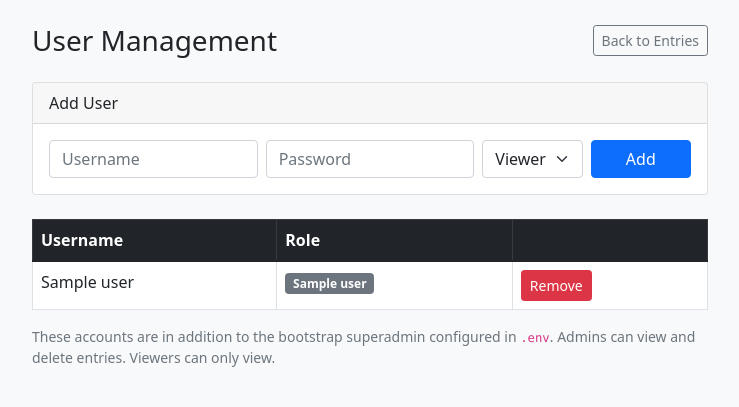
After one commit to tmdinosaurcenter/kiosk-guestbook, a Flask app: template templates/admin_users.html in a window 1280 px wide. The commit adds this page. Shown: the top 407 px of the page, without its empty margins (270-1009 px from the left). Run offline with Flask 3, Linux system fonts and the light colour scheme; the template is opened without the code that fills it: most values are stand-ins (such as "Sample title", 1, 10 or a date in 2020).

Commit message:
Add role-based admin access with DB-backed user management

```diff
--- a/app.py
+++ b/app.py
@@ -1,7 +1,8 @@
-from flask import Flask, render_template, request, redirect, url_for, jsonify, abort, Response
+from flask import Flask, render_template, request, redirect, url_for, jsonify, abort, Response, g
 from flask_limiter import Limiter
 from flask_limiter.util import get_remote_address
 from email_validator import validate_email, EmailNotValidError
+from werkzeug.security import generate_password_hash, check_password_hash
 from functools import wraps
 import sqlite3
 import logging
@@ -69,6 +70,15 @@ MIGRATIONS = [
         )''',
         'CREATE INDEX IF NOT EXISTS idx_guests_id ON guests (id DESC)',
         'CREATE INDEX IF NOT EXISTS idx_guests_email ON guests (email)',
+    ],
+    # v2 — user accounts for admin interface (role: 'admin' or 'viewer')
+    [
+        '''CREATE TABLE IF NOT EXISTS users (
+            id INTEGER PRIMARY KEY AUTOINCREMENT,
+            username TEXT NOT NULL UNIQUE,
+            password_hash TEXT NOT NULL,
+            role TEXT NOT NULL CHECK(role IN ('admin', 'viewer'))
+        )''',
     ],
 ]
 
@@ -178,26 +188,64 @@ def index():
     logger.info("Rendering index with %d guests.", len(guests))
     return render_template('index.html', error=error, guests=guests)
 
-def require_admin_auth(f):
+def _authenticate():
+    """Returns (username, role) for the current request, or None if unauthenticated.
+    Role is 'superadmin', 'admin', or 'viewer'."""
+    auth = request.authorization
+    if not auth:
+        return None
+    admin_user = os.environ.get('ADMIN_USER')
+    admin_password = os.environ.get('ADMIN_PASSWORD')
+    if admin_user and auth.username == admin_user and auth.password == admin_password:
+        return (auth.username, 'superadmin')
+    try:
+        conn = sqlite3.connect(DATABASE)
+        c = conn.cursor()
+        row = c.execute(
+            'SELECT password_hash, role FROM users WHERE username = ?', (auth.username,)
+        ).fetchone()
+        conn.close()
+        if row and check_password_hash(row[0], auth.password):
+            return (auth.username, row[1])
+    except sqlite3.Error as e:
+        logger.error("Database error during authentication: %s", e)
+    return None
+
+def _unauthorized():
+    return Response('Authentication required.', 401, {'WWW-Authenticate': 'Basic realm="Admin"'})
+
+def require_any_auth(f):
+    """Allows superadmin, admin, and viewer roles."""
+    @wraps(f)
+    def decorated(*args, **kwargs):
+        if not os.environ.get('ADMIN_USER') or not os.environ.get('ADMIN_PASSWORD'):
+            logger.error("ADMIN_USER and ADMIN_PASSWORD must be set to enable the admin interface.")
+            abort(503)
+        user = _authenticate()
+        if user is None:
+            return _unauthorized()
+        g.current_user, g.current_role = user
+        return f(*args, **kwargs)
+    return decorated
+
+def require_superadmin(f):
+    """Allows only the bootstrap superadmin."""
     @wraps(f)
     def decorated(*args, **kwargs):
         admin_user = os.environ.get('ADMIN_USER')
         admin_password = os.environ.get('ADMIN_PASSWORD')
         if not admin_user or not admin_password:
-            logger.error("ADMIN_USER and ADMIN_PASSWORD must be set to enable the admin interface.")
             abort(503)
         auth = request.authorization
         if not auth or auth.username != admin_user or auth.password != admin_password:
-            return Response(
-                'Authentication required.',
-                401,
-                {'WWW-Authenticate': 'Basic realm="Admin"'}
-            )
+            return _unauthorized()
+        g.current_user = auth.username
+        g.current_role = 'superadmin'
         return f(*args, **kwargs)
     return decorated
 
 @app.route('/admin')
-@require_admin_auth
+@require_any_auth
 def admin():
     page = request.args.get('page', 1, type=int)
     per_page = 25
@@ -217,11 +265,14 @@ def admin():
         guests = []
         total = 0
     total_pages = (total + per_page - 1) // per_page
-    return render_template('admin.html', guests=guests, page=page, total_pages=total_pages, total=total)
+    return render_template('admin.html', guests=guests, page=page, total_pages=total_pages,
+                           total=total, current_role=g.current_role)
 
 @app.route('/admin/delete/<int:entry_id>', methods=['POST'])
-@require_admin_auth
+@require_any_auth
 def admin_delete(entry_id):
+    if g.current_role == 'viewer':
+        abort(403)
     try:
         conn = sqlite3.connect(DATABASE)
         c = conn.cursor()
@@ -232,6 +283,57 @@ def admin_delete(entry_id):
     except sqlite3.Error as e:
         logger.error("Database error deleting guest %d: %s", entry_id, e)
     return redirect(url_for('admin', page=request.args.get('page', 1)))
+
+@app.route('/admin/users')
+@require_superadmin
+def admin_users():
+    try:
+        conn = sqlite3.connect(DATABASE)
+        c = conn.cursor()
+        users = c.execute('SELECT id, username, role FROM users ORDER BY username').fetchall()
+        conn.close()
+    except sqlite3.Error as e:
+        logger.error("Database error in admin_users: %s", e)
+        users = []
+    return render_template('admin_users.html', users=users)
+
+@app.route('/admin/users/add', methods=['POST'])
+@require_superadmin
+def admin_users_add():
+    username = request.form.get('username', '').strip()
+    password = request.form.get('password', '').strip()
+    role = request.form.get('role', '').strip()
+    if not username or not password or role not in ('admin', 'viewer'):
+        return redirect(url_for('admin_users'))
+    try:
+        conn = sqlite3.connect(DATABASE)
+        c = conn.cursor()
+        c.execute(
+            'INSERT INTO users (username, password_hash, role) VALUES (?, ?, ?)',
+            (username, generate_password_hash(password), role)
+        )
+        conn.commit()
+        conn.close()
+        logger.info("Superadmin added user '%s' with role '%s'", username, role)
+    except sqlite3.IntegrityError:
+        logger.warning("Attempted to add duplicate username '%s'", username)
+    except sqlite3.Error as e:
+        logger.error("Database error adding user: %s", e)
+    return redirect(url_for('admin_users'))
+
+@app.route('/admin/users/delete/<int:user_id>', methods=['POST'])
+@require_superadmin
+def admin_users_delete(user_id):
+    try:
+        conn = sqlite3.connect(DATABASE)
+        c = conn.cursor()
+        c.execute('DELETE FROM users WHERE id = ?', (user_id,))
+        conn.commit()
+        conn.close()
+        logger.info("Superadmin deleted user id=%d", user_id)
+    except sqlite3.Error as e:
+        logger.error("Database error deleting user %d: %s", user_id, e)
+    return redirect(url_for('admin_users'))
 
 @app.route('/api/guests', methods=['GET'])
 def api_guests():
--- /dev/null
+++ b/templates/admin_users.html
@@ -0,0 +1,75 @@
+<!doctype html>
+<html lang="en">
+<head>
+    <meta charset="utf-8" />
+    <meta name="viewport" content="width=device-width, initial-scale=1" />
+    <title>Guestbook Admin — Users</title>
+    <link href="https://cdn.jsdelivr.net/npm/bootstrap@5.1.3/dist/css/bootstrap.min.css" rel="stylesheet" />
+</head>
+<body class="bg-light">
+    <div class="container py-4" style="max-width: 700px;">
+        <div class="d-flex justify-content-between align-items-center mb-4">
+            <h1 class="h3 mb-0">User Management</h1>
+            <a href="{{ url_for('admin') }}" class="btn btn-outline-secondary btn-sm">Back to Entries</a>
+        </div>
+
+        <div class="card mb-4">
+            <div class="card-header">Add User</div>
+            <div class="card-body">
+                <form method="POST" action="{{ url_for('admin_users_add') }}">
+                    <div class="row g-2">
+                        <div class="col-sm-4">
+                            <input type="text" name="username" class="form-control" placeholder="Username" required />
+                        </div>
+                        <div class="col-sm-4">
+                            <input type="password" name="password" class="form-control" placeholder="Password" required />
+                        </div>
+                        <div class="col-sm-2">
+                            <select name="role" class="form-select">
+                                <option value="viewer">Viewer</option>
+                                <option value="admin">Admin</option>
+                            </select>
+                        </div>
+                        <div class="col-sm-2">
+                            <button type="submit" class="btn btn-primary w-100">Add</button>
+                        </div>
+                    </div>
+                </form>
+            </div>
+        </div>
+
+        <table class="table table-bordered bg-white">
+            <thead class="table-dark">
+                <tr>
+                    <th>Username</th>
+                    <th>Role</th>
+                    <th></th>
+                </tr>
+            </thead>
+            <tbody>
+                {% for u in users %}
+                <tr>
+                    <td>{{ u[1] }}</td>
+                    <td><span class="badge bg-{{ 'danger' if u[2] == 'admin' else 'secondary' }}">{{ u[2] }}</span></td>
+                    <td>
+                        <form method="POST" action="{{ url_for('admin_users_delete', user_id=u[0]) }}"
+                              onsubmit="return confirm('Remove user {{ u[1] }}?')">
+                            <button type="submit" class="btn btn-danger btn-sm">Remove</button>
+                        </form>
+                    </td>
+                </tr>
+                {% else %}
+                <tr>
+                    <td colspan="3" class="text-center text-muted">No users added yet.</td>
+                </tr>
+                {% endfor %}
+            </tbody>
+        </table>
+
+        <p class="text-muted small">
+            These accounts are in addition to the bootstrap superadmin configured in <code>.env</code>.
+            Admins can view and delete entries. Viewers can only view.
+        </p>
+    </div>
+</body>
+</html>
```
Also changed, not shown: templates/admin.html (+8 -1 lines).
